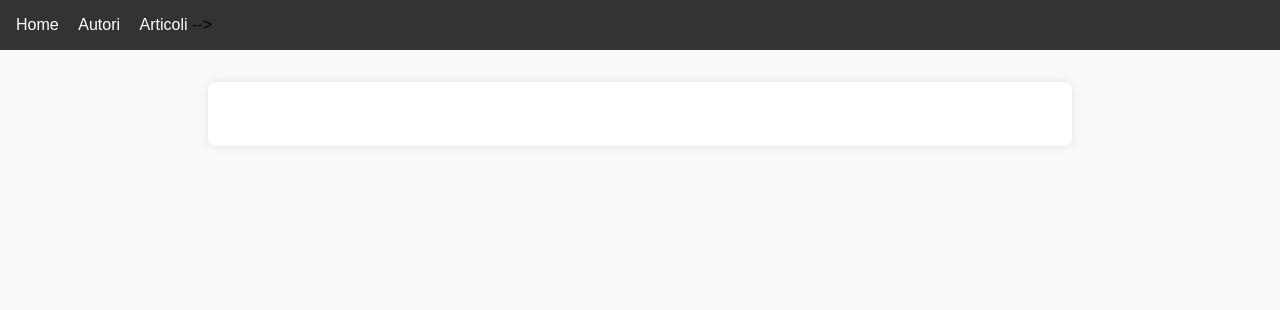
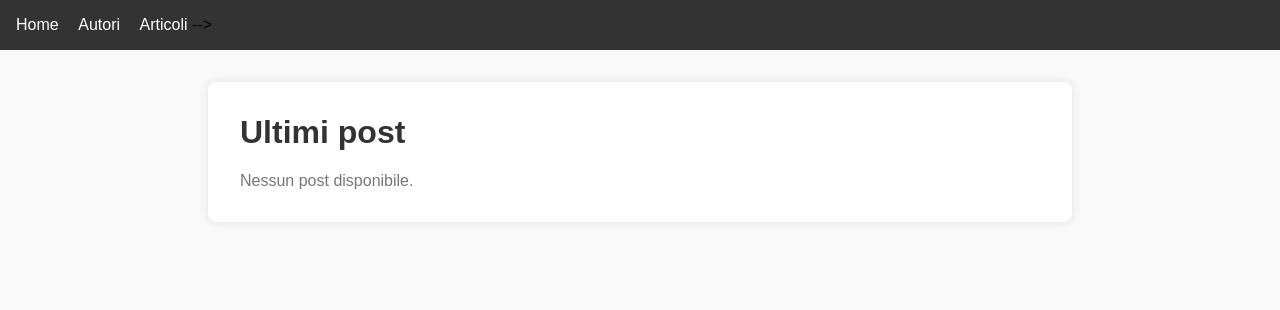
Before and after one commit to Lorenzoo2208/PhytonDjango, a Django app: page /blogs/ in a window 1280 px wide. Shown: the top 310 px of the page. Run offline with Django 4.2, Linux system fonts and the light colour scheme; data that the repository does not hold is empty.

Commit message:
lavoro in classe

```diff
--- a/esercizi/esempi_django/corsopin/blogs/forms.py
+++ b/esercizi/esempi_django/corsopin/blogs/forms.py
@@ -4,7 +4,7 @@ from .models import Author, Category, BlogPost
 class AuthorForm(forms.ModelForm):
     class Meta:
         model = Author
-        fields = ['user', 'bio']
+        fields = [ 'bio']
 
 class CategoryForm(forms.ModelForm):
     class Meta:
--- a/esercizi/esempi_django/corsopin/blogs/templates/blogs/index.html
+++ b/esercizi/esempi_django/corsopin/blogs/templates/blogs/index.html
@@ -1,6 +1,29 @@
 {% extends "blogs/base.html" %}
-
 
 {% block title %}Blog{% endblock %}
 
-{% block content %}{% endblock %}
+{% block content %}
+    <h1 style="margin-top: 0; color: #333;">Ultimi post</h1>
+    <ul style="list-style: none; padding: 0; margin: 0;">
+        {% for post in posts %}
+            <li style="margin-bottom: 1.5em; padding: 1em; border: 1px solid #ddd; border-radius: 6px; background-color: #fdfdfd;">
+                <h2 style="margin: 0 0 0.5em 0; font-size: 1.2em; color: #222;">{{ post }}</h2>
+                <p style="margin: 0.2em 0;">
+                    <strong>Autore:</strong>
+                    <a href="{% url 'blogs:update_author' post.author.id %}" style="color: #007BFF; text-decoration: none;">
+                        {{ post.author }}
+                    </a>
+                </p>
+                {% if post.categories.all %}
+                    <ul style="margin-top: 0.5em; padding-left: 1em;">
+                        {% for category in post.categories.all|slice:"0:2" %}
+                            <li style="color: #555;">{{ category }}</li>
+                        {% endfor %}
+                    </ul>
+                {% endif %}
+            </li>
+        {% empty %}
+            <li style="color: #777;">Nessun post disponibile.</li>
+        {% endfor %}
+    </ul>
+{% endblock %}
--- a/esercizi/esempi_django/corsopin/blogs/views.py
+++ b/esercizi/esempi_django/corsopin/blogs/views.py
@@ -4,7 +4,7 @@ from django.shortcuts import render, redirect, get_object_or_404
 from django.http import HttpResponse, HttpResponse, HttpResponseNotAllowed
 from django.contrib.auth import get_user_model
 
-from .models import Author
+from .models import Author, BlogPost
 from .forms import AuthorForm, CategoryForm, BlogPostForm
 
 
@@ -12,7 +12,8 @@ User = get_user_model()
 
 # Create your views here.
 def index(request):
-    return render(request, 'blogs/index.html', {'title': 'implementa tu la home page'} )
+    posts = BlogPost.objects.all()[:10]
+    return render(request, 'blogs/index.html', {'posts': posts} )
 
 
 ## AUTORI ##
```
